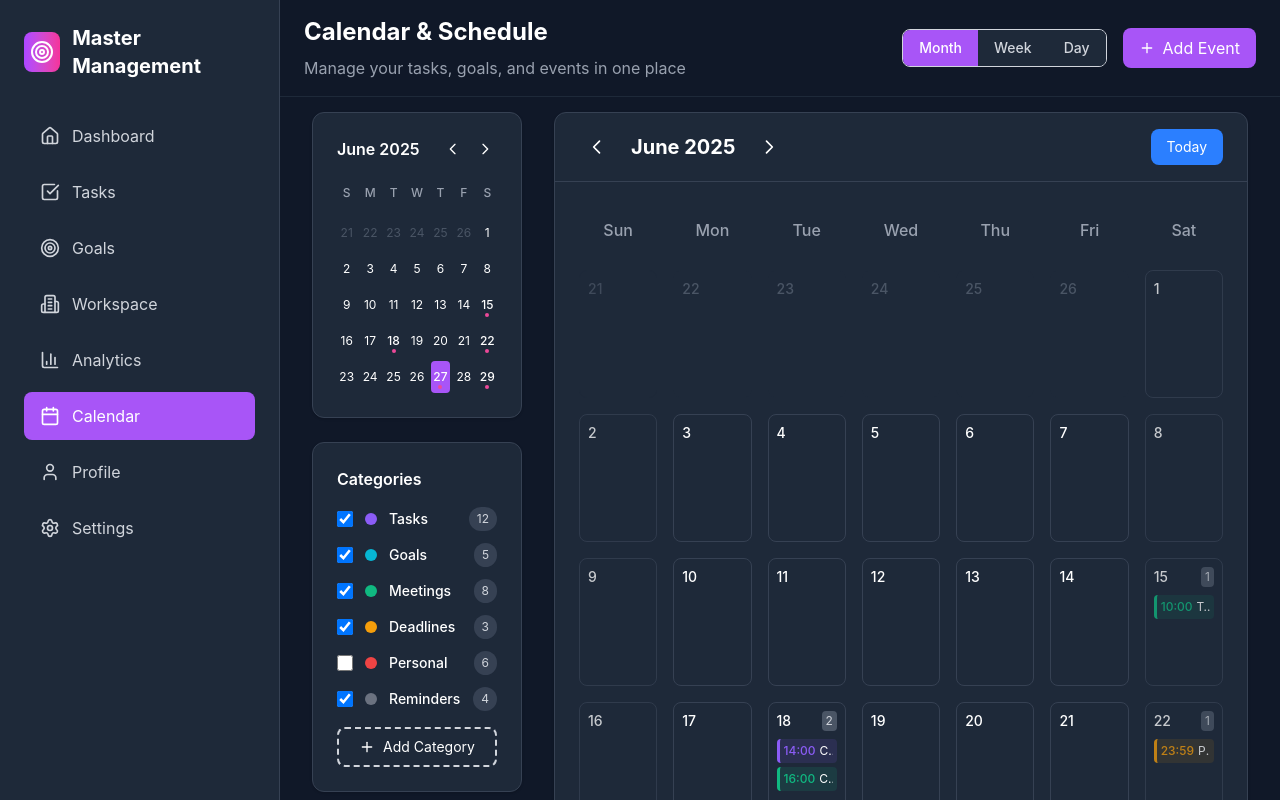
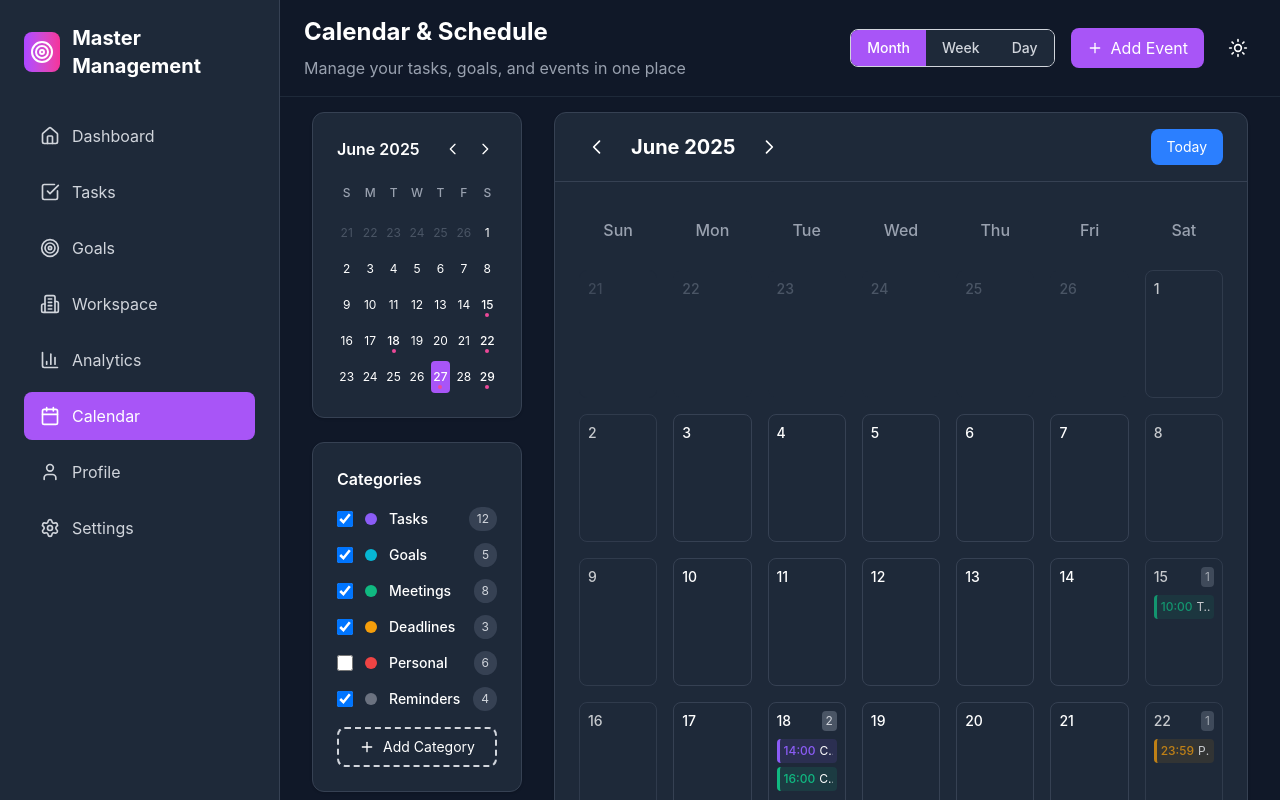
Before and after one commit to Regestrac/Master-Management-Frontend, a React (Vite) app: page /calendar in a window 1280 px wide. Shown: the top 800 px of the page. Built offline with nearby package versions, Linux system fonts and the light colour scheme; no server answers.

Commit message:
Added theme switching button to analytics, calendar and profile pages.

```diff
--- a/src/components/Analytics/AnalyticsHeader.tsx
+++ b/src/components/Analytics/AnalyticsHeader.tsx
@@ -1,17 +1,21 @@
 import { useCallback, useEffect, useRef } from 'react';
 
 import { useForm, FormProvider } from 'react-hook-form';
-import { Menu, X } from 'lucide-react';
+import { Menu, X, Sun, Moon } from 'lucide-react';
 import dayjs from 'dayjs';
 import { useSearchParams } from 'react-router-dom';
+import { toast } from 'react-toastify';
 
 import { useProfileStore } from 'stores/profileStore';
 import { useNavbarStore } from 'stores/navbarStore';
+
+import { updateTheme } from 'services/profile';
 
 import DateRangePicker, { DateRange } from 'components/Shared/DateRangePicker';
 
 const AnalyticsHeader = () => {
   const darkMode = useProfileStore((state) => state.data.theme) === 'dark';
+  const updateProfile = useProfileStore((state) => state.updateProfile);
   const setShowNavbar = useNavbarStore((state) => state.setShowNavbar);
   const showNavbar = useNavbarStore((state) => state.showNavbar);
 
@@ -34,6 +38,15 @@ const AnalyticsHeader = () => {
 
   const handleSidebarToggle = () => {
     setShowNavbar(!showNavbar);
+  };
+
+  const updateColorTheme = () => {
+    updateProfile({ theme: darkMode ? 'light' : 'dark' });
+    updateTheme({ theme: darkMode ? 'light' : 'dark' }).then((res) => {
+      updateProfile({ theme: res?.theme });
+    }).catch((err) => {
+      toast.error(err?.error);
+    });
   };
 
   const formatDate = (date: Date | null): string => date ? dayjs(date).format('DD-MM-YYYY') : '';
@@ -149,6 +162,12 @@ const AnalyticsHeader = () => {
               </svg>
               <span className='hidden sm:inline'>Export Report</span>
             </button>
+            <button
+              onClick={updateColorTheme}
+              className={`p-2 rounded-lg ${darkMode ? 'hover:bg-gray-800' : 'hover:bg-gray-100'}`}
+            >
+              {darkMode ? <Sun className='w-5 h-5' /> : <Moon className='w-5 h-5' />}
+            </button>
           </div>
         </div>
       </div>
--- a/src/components/Calendar/CalendarHeader.tsx
+++ b/src/components/Calendar/CalendarHeader.tsx
@@ -1,15 +1,28 @@
-import { Plus, Menu, X } from 'lucide-react';
+import { Plus, Menu, X, Sun, Moon } from 'lucide-react';
+import { toast } from 'react-toastify';
 
 import { useProfileStore } from 'stores/profileStore';
 import { useNavbarStore } from 'stores/navbarStore';
 
+import { updateTheme } from 'services/profile';
+
 const CalendarHeader = () => {
   const darkMode = useProfileStore((state) => state.data.theme) === 'dark';
+  const updateProfile = useProfileStore((state) => state.updateProfile);
   const setShowNavbar = useNavbarStore((state) => state.setShowNavbar);
   const showNavbar = useNavbarStore((state) => state.showNavbar);
 
   const handleSidebarToggle = () => {
     setShowNavbar(!showNavbar);
+  };
+
+  const updateColorTheme = () => {
+    updateProfile({ theme: darkMode ? 'light' : 'dark' });
+    updateTheme({ theme: darkMode ? 'light' : 'dark' }).then((res) => {
+      updateProfile({ theme: res?.theme });
+    }).catch((err) => {
+      toast.error(err?.error);
+    });
   };
 
   return (
@@ -41,6 +54,12 @@ const CalendarHeader = () => {
             <Plus className='w-4 h-4' />
             <span className='hidden sm:inline'>Add Event</span>
           </button>
+          <button
+            onClick={updateColorTheme}
+            className={`p-2 rounded-lg ${darkMode ? 'hover:bg-gray-800' : 'hover:bg-gray-100'}`}
+          >
+            {darkMode ? <Sun className='w-5 h-5' /> : <Moon className='w-5 h-5' />}
+          </button>
         </div>
       </div>
     </div>
--- a/src/components/Profile/ProfileHeader.tsx
+++ b/src/components/Profile/ProfileHeader.tsx
@@ -1,8 +1,11 @@
 import clsx from 'clsx';
-import { Menu, X } from 'lucide-react';
+import { Menu, X, Sun, Moon } from 'lucide-react';
+import { toast } from 'react-toastify';
 
 import { useNavbarStore } from 'stores/navbarStore';
 import { useProfileStore } from 'stores/profileStore';
+
+import { updateTheme } from 'services/profile';
 
 type ProfileHeaderProps = {
   onSave?: () => void;
@@ -11,11 +14,21 @@ type ProfileHeaderProps = {
 
 const ProfileHeader = ({ onSave, hasChanges = false }: ProfileHeaderProps) => {
   const darkMode = useProfileStore((state) => state?.data?.theme) === 'dark';
+  const updateProfile = useProfileStore((state) => state.updateProfile);
   const setShowNavbar = useNavbarStore((state) => state.setShowNavbar);
   const showNavbar = useNavbarStore((state) => state.showNavbar);
 
   const handleSidebarToggle = () => {
     setShowNavbar(!showNavbar);
+  };
+
+  const updateColorTheme = () => {
+    updateProfile({ theme: darkMode ? 'light' : 'dark' });
+    updateTheme({ theme: darkMode ? 'light' : 'dark' }).then((res) => {
+      updateProfile({ theme: res?.theme });
+    }).catch((err) => {
+      toast.error(err?.error);
+    });
   };
 
   return (
@@ -49,6 +62,12 @@ const ProfileHeader = ({ onSave, hasChanges = false }: ProfileHeaderProps) => {
               <span>Save Changes</span>
             </button>
           )}
+          <button
+            onClick={updateColorTheme}
+            className={`p-2 rounded-lg ${darkMode ? 'hover:bg-gray-800' : 'hover:bg-gray-100'}`}
+          >
+            {darkMode ? <Sun className='w-5 h-5' /> : <Moon className='w-5 h-5' />}
+          </button>
 
           {/* <button className='flex items-center space-x-2 px-4 py-2 bg-green-500 text-white rounded-lg hover:bg-green-600 transition-colors'>
             <svg className='w-4 h-4' fill='none' stroke='currentColor' viewBox='0 0 24 24'>
```
